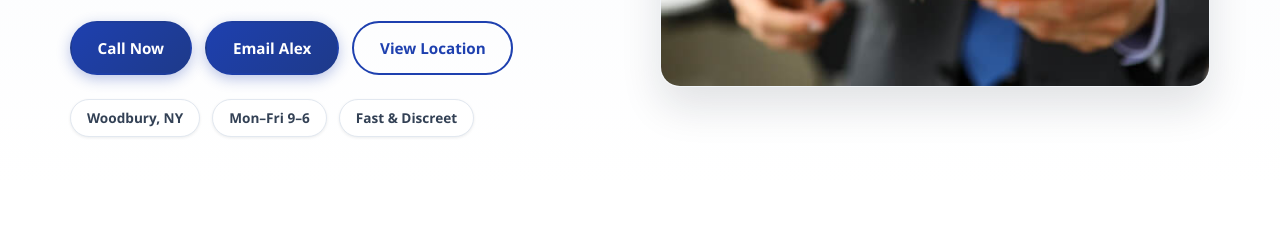
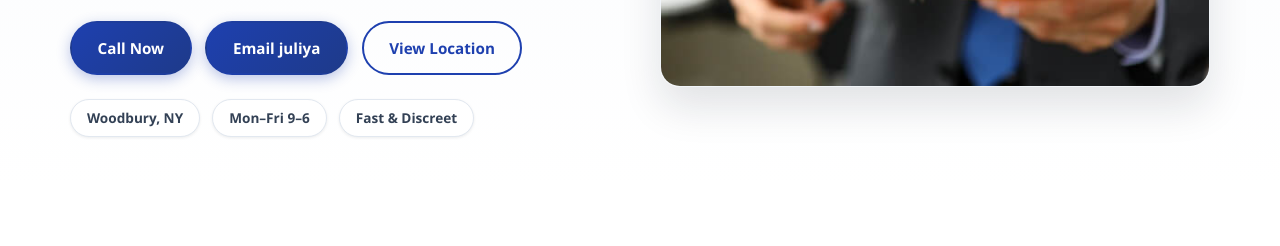
Before and after one commit to Madmonk2523/ExecutiveAttorneyService, a plain HTML site: page index.html in a window 1280 px wide. Shown: the part 481-727 px from the top of the page. Drawn offline with Linux system fonts and the light colour scheme.

Commit message:
Additional updates

```diff
--- a/index.html
+++ b/index.html
@@ -56,7 +56,7 @@
 
                     <div class="cta-group">
                         <a class="btn btn-primary" href="tel:+15162261073">Call Now</a>
-                        <a class="btn btn-primary" href="mailto:alex@executiveattorneyservice.com">Email Alex</a>
+                        <a class="btn btn-primary" href="mailto:alex@executiveattorneyservice.com">Email juliya</a>
                         <a class="btn btn-ghost" href="#hours-location">View Location</a>
                     </div>
 
```
